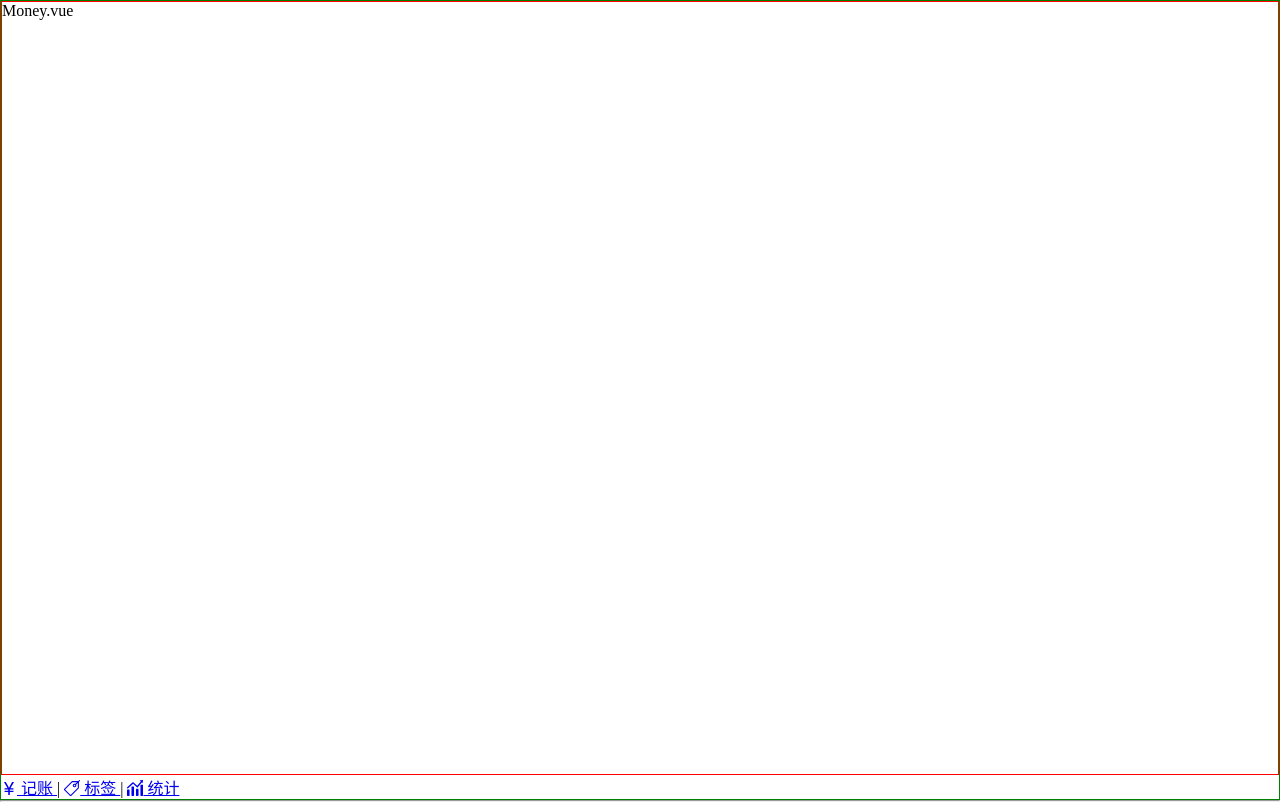
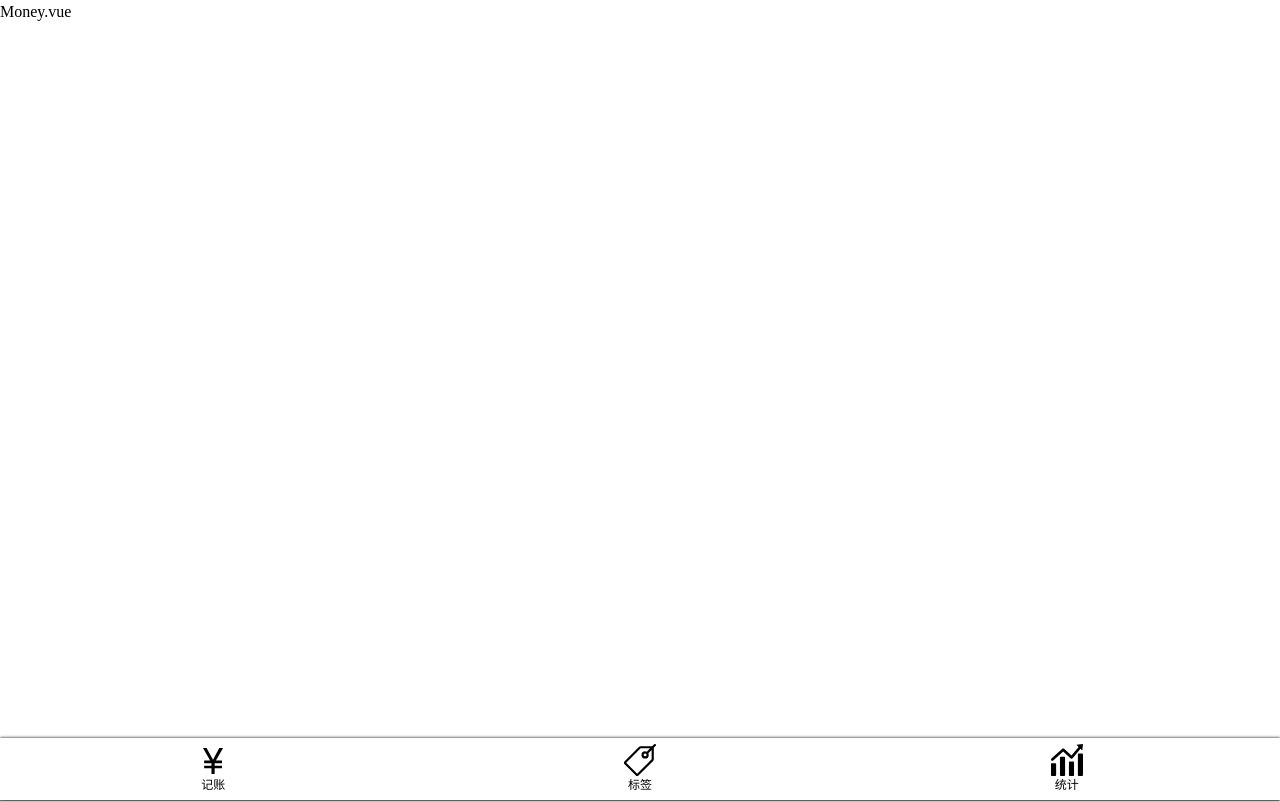
Before and after one commit to resatrt/vue-first-program, a Vue app: page /#/Money in a window 1280 px wide. Built offline with nearby package versions, Linux system fonts and the light colour scheme.

Commit message:
添加 nav 样式

```diff
--- a/src/App.vue
+++ b/src/App.vue
@@ -11,7 +11,12 @@
         padding: 0;
         box-sizing: border-box;
     }
-
+body{
+    line-height: 1.5;
+}
+a{
+    text-decoration: none;
+}
     /*#app {*/
     /*    font-family: Avenir, Helvetica, Arial, sans-serif;*/
     /*    -webkit-font-smoothing: antialiased;*/
--- a/src/components/Layout.vue
+++ b/src/components/Layout.vue
@@ -16,7 +16,7 @@
 
 <style scoped>
     .nav-wrapper {
-        border: 1px solid green;
+
         display: flex;
         flex-direction: column;
         height: 100vh;
@@ -24,7 +24,6 @@
 
     .content {
         flex-grow: 1;
-        border: 1px solid red;
         overflow: auto; /*让超过屏幕的内容可滚动，不影响底部导航栏*/
     }
 </style>
--- a/src/components/Nav.vue
+++ b/src/components/Nav.vue
@@ -1,20 +1,20 @@
 <template>
-    <div>
-        <router-link to="/Money">
+    <nav>
+        <router-link to="/Money" class="item">
             <Icons name="money"/>
             记账
         </router-link>
-        |
-        <router-link to="/Lables">
+
+        <router-link to="/Lables" class="item">
             <Icons name="lable"/>
             标签
         </router-link>
-        |
-        <router-link to="/Statistics">
+
+        <router-link to="/Statistics" class="item">
             <Icons name="statistics"/>
             统计
         </router-link>
-    </div>
+    </nav>
 </template>
 
 <script lang="ts">
@@ -23,6 +23,25 @@
     };
 </script>
 
-<style scoped>
+<style lang="scss" scoped>
+    nav{
+        display: flex;
+        box-shadow: 0 0 3px rgb(0 0 0.25);
+        flex-direction: row;
+        font-size: 12px;
+        >.item{
+            width: 33.3333%;
+            display: flex;
+            justify-content: center;
+            align-items: center;
+            flex-direction: column;
+            padding: 6px 0;
+            color: inherit;
+            .icon{
+                height: 32px;
+                width: 32px;
+            }
+        }
+    }
 
 </style>
```
